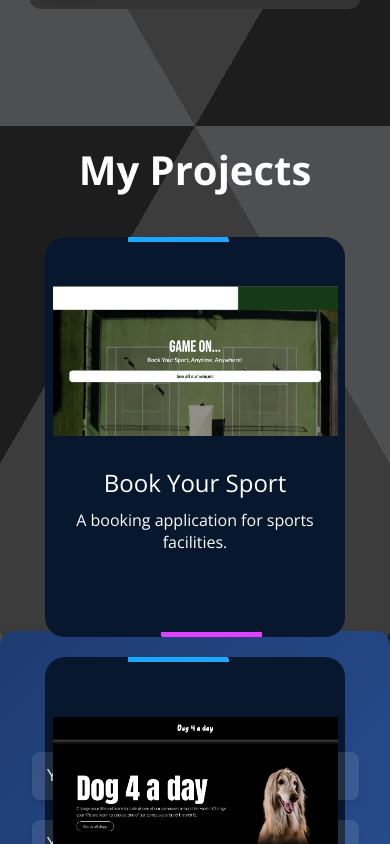
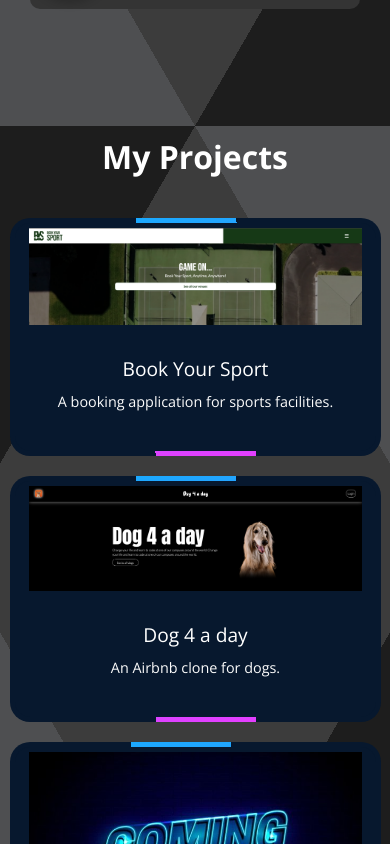
Before and after one commit to FahadAlMubarak/my-portfolio, a React (Vite) app: page / in a window 390 px wide. Shown: the part 1140-1984 px from the top of the page. Built offline with nearby package versions, Linux system fonts and the light colour scheme.

Commit message:
added ccs for mobile for project section

```diff
--- a/package.json
+++ b/package.json
@@ -18,7 +18,9 @@
     "react-dom": "^18.3.1",
     "react-icons": "^5.3.0",
     "react-router-dom": "^6.26.2",
-    "react-simple-typewriter": "^5.0.1"
+    "react-simple-typewriter": "^5.0.1",
+    "react-slick": "^0.30.2",
+    "slick-carousel": "^1.8.1"
   },
   "devDependencies": {
     "@eslint/js": "^9.9.0",
--- a/src/assets/Components/Projects.css
+++ b/src/assets/Components/Projects.css
@@ -91,3 +91,37 @@
   inset: 5px;
   border-radius: 15px;
 }
+
+@media only screen and (max-width: 430px) {
+  .projects-container {
+    display: block;
+  }
+
+  .project-card {
+    width: 90%;
+    height: auto;
+    margin-bottom: 20px;
+    padding: 10px;
+    margin-left: 10px;
+  }
+
+  .projects-title {
+    font-size: 2rem;
+  }
+
+  .project-card img {
+    width: 95%;
+    height: auto;
+  }
+
+  .project-title {
+    font-size: 1.2rem;
+  }
+
+  .project-description {
+    font-size: 0.9rem;
+  }
+  .projects-section {
+    height: 200%;
+  }
+}
--- a/src/assets/Components/Projects.jsx
+++ b/src/assets/Components/Projects.jsx
@@ -54,6 +54,15 @@ const Projects = ({ language }) => {
 
   };
 
+  const settings = {
+    dots: true,
+    infinite: true,
+    speed: 500,
+    slidesToShow: 1,
+    slidesToScroll: 1,
+    arrows: false
+  };
+
 
   return (
     <div className="projects-section" id="Projects">
@@ -76,7 +85,9 @@ const Projects = ({ language }) => {
         ))}
       </div>
     </div>
+
   );
+
 }
 
 export default Projects;
```
Also changed, not shown: 1 other file (tests, documents, lock files or other folders).
